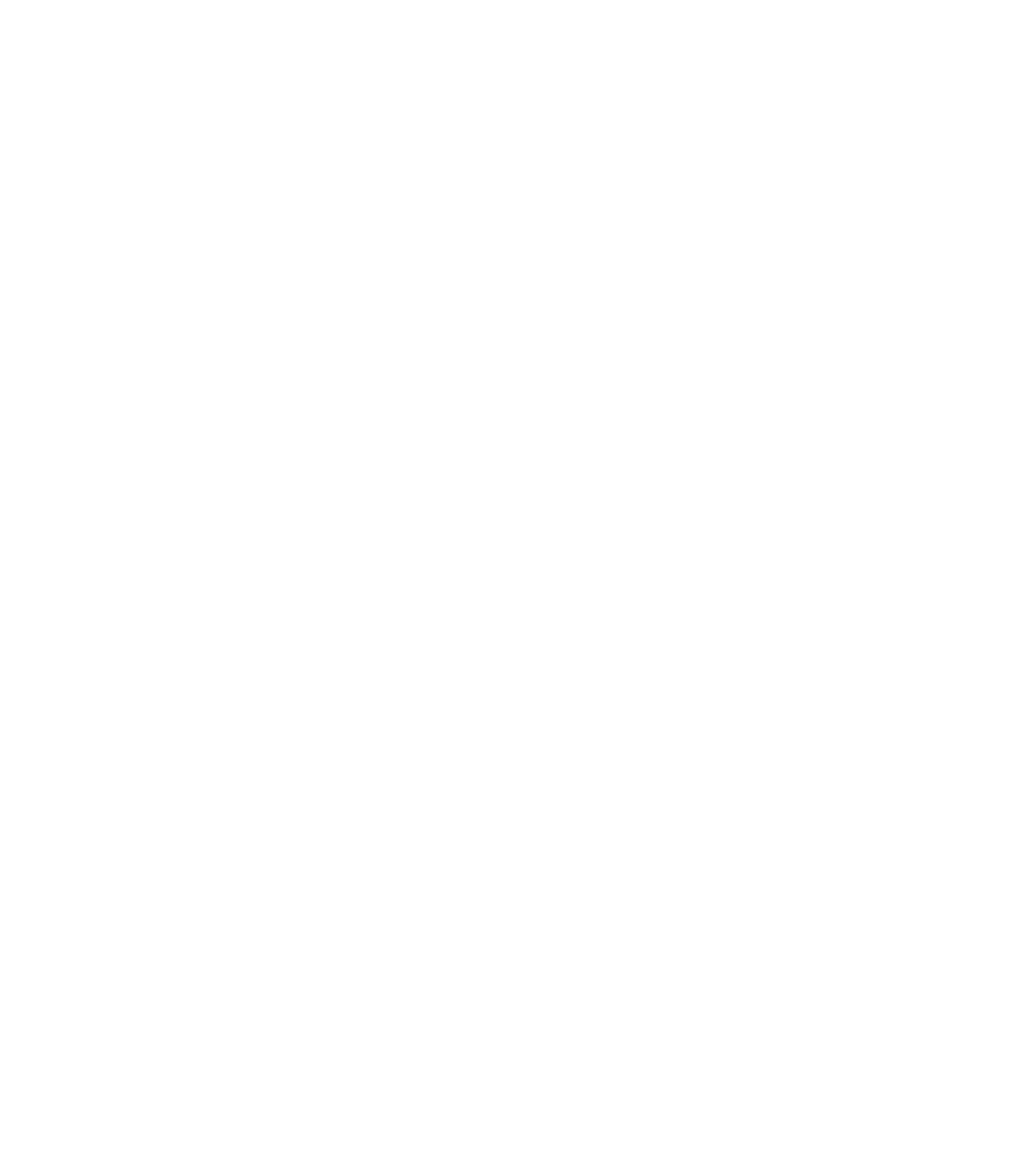
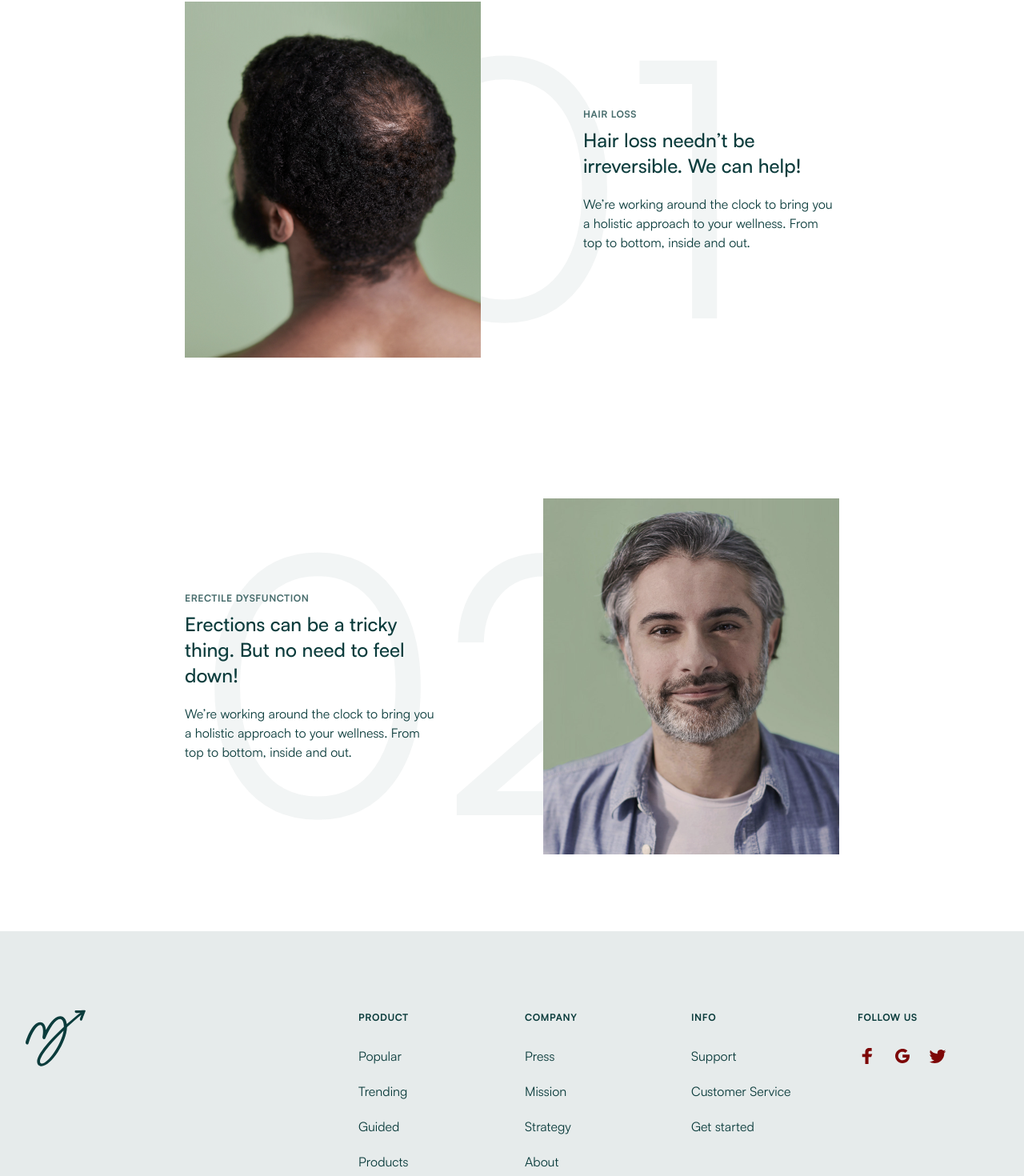
Before and after one commit to aaronmcadam/manual-quiz-lp, a Next.js app: page / in a window 1280 px wide. Shown: the part 927-2397 px from the top of the page at 80% size. Before the commit the page ends 897 px from the top, so only its background shows below. Built offline with nearby package versions, Linux system fonts and the light colour scheme.

Commit message:
desktop layout done

```diff
--- a/src/app/page.tsx
+++ b/src/app/page.tsx
@@ -1,21 +1,25 @@
+import { Button } from "@/components/ui/button";
+import { FacebookLogo } from "@/components/ui/logos/facebook-logo";
+import { GoogleLogo } from "@/components/ui/logos/google-logo";
+import { ManualLogo } from "@/components/ui/logos/manual-logo";
+import { TwitterLogo } from "@/components/ui/logos/twitter-logo";
 import Image from "next/image";
-import { Button } from "@/components/ui/button";
-import { Logo } from "@/components/ui/logo";
 
 export default function Home() {
   return (
     <main>
+      {/* Hero */}
       <div className="flex pt-8 bg-brand/25">
         <div className="mx-auto max-w-2xl">
           <div>
             <span className="sr-only">Manual</span>
-            <Logo />
+            <ManualLogo />
           </div>
           <div className="mt-28">
-            <h2 className="font-medium tracking-tight text-8xl text-brand">
+            <h1 className="font-medium tracking-tight text-8xl text-brand">
               Be good
               <br /> to yourself
-            </h2>
+            </h1>
             <p className="mt-5 text-lg text-brand">
               We’re working around the clock to bring you a holistic approach to
               your wellness. From top to bottom, inside and out.
@@ -27,7 +31,7 @@ export default function Home() {
         </div>
         <Image
           src="/images/hero-bg.png"
-          alt="Hero Logo"
+          alt="Hero Background"
           className="flex-none mt-8 mr-8"
           width={596}
           height={697}
@@ -35,17 +39,188 @@ export default function Home() {
         />
       </div>
 
-      <div className="flex flex-col items-center mt-8">
-        <h3 className="font-medium text-xl">What we can help with</h3>
-        <h4>Hair loss</h4>
-        <h5 className="font-medium text-lg">
-          Hair loss needn’t be irreversible. We can help!
-        </h5>
-        <p>
-          We’re working around the clock to bring you a holistic approach to
-          your wellness. From top to bottom, inside and out.
-        </p>
+      {/* Treatments */}
+      <div className="flex flex-col items-center pt-16 pb-24">
+        <h2 className="font-medium text-brand tracking-tight text-4xl">
+          What we can help with
+        </h2>
+        <div className="mt-16">
+          <div className="flex items-center relative">
+            <Image
+              src="/images/hair-loss.png"
+              className="z-10"
+              alt="Hair loss"
+              width={370}
+              height={445}
+              priority
+            />
+            <span className="select-none text-brand/5 text-[450px] leading-none absolute left-[30%] z-0">
+              01
+            </span>
+            <div className="pl-32 z-10">
+              <div className="flex flex-col max-w-80">
+                <h3 className="font-bold text-xs text-brand/75 uppercase tracking-wider">
+                  Hair loss
+                </h3>
+                <h4 className="font-medium text-2xl text-brand mt-2">
+                  Hair loss needn’t be irreversible. We can help!
+                </h4>
+                <p className="mt-5 text-brand">
+                  We’re working around the clock to bring you a holistic
+                  approach to your wellness. From top to bottom, inside and out.
+                </p>
+              </div>
+            </div>
+          </div>
+          <div className="flex items-center relative mt-44">
+            <span className="select-none text-brand/5 text-[450px] leading-none absolute right-[30%] z-0">
+              02
+            </span>
+            <div className="pr-32 z-10">
+              <div className="flex flex-col max-w-80">
+                <h3 className="font-bold text-xs text-brand/75 uppercase tracking-wider">
+                  Erectile dysfunction
+                </h3>
+                <h4 className="font-medium text-2xl text-brand mt-2">
+                  Erections can be a tricky thing. But no need to feel down!
+                </h4>
+                <p className="mt-5 text-brand">
+                  We’re working around the clock to bring you a holistic
+                  approach to your wellness. From top to bottom, inside and out.
+                </p>
+              </div>
+            </div>
+            <Image
+              src="/images/erectile-dysfunction.png"
+              className="z-10"
+              alt="Erectile dysfunction"
+              width={370}
+              height={445}
+              priority
+            />
+          </div>
+        </div>
       </div>
+      <Footer />
     </main>
   );
 }
+
+const footerNavigation = {
+  product: [
+    { name: "Popular", href: "#" },
+    { name: "Trending", href: "#" },
+    { name: "Guided", href: "#" },
+    { name: "Products", href: "#" },
+  ],
+  company: [
+    { name: "Press", href: "#" },
+    { name: "Mission", href: "#" },
+    { name: "Strategy", href: "#" },
+    { name: "About", href: "#" },
+  ],
+  info: [
+    { name: "Support", href: "#" },
+    { name: "Customer Service", href: "#" },
+    { name: "Get started", href: "#" },
+  ],
+};
+
+function Footer() {
+  return (
+    <footer aria-labelledby="footer-heading" className="bg-brand/10">
+      <h2 id="footer-heading" className="sr-only">
+        Footer
+      </h2>
+      <div className="mx-auto max-w-7xl px-6 py-20 sm:py-24 lg:px-8">
+        <div className="xl:grid xl:grid-cols-3 xl:gap-8">
+          <ManualLogo size={75} />
+          <div className="mt-16 grid grid-cols-2 gap-8 xl:col-span-2 xl:mt-0">
+            <div className="md:grid md:grid-cols-2 md:gap-8">
+              <div>
+                <h3 className="text-xs uppercase tracking-wider font-bold leading-6 text-brand">
+                  Product
+                </h3>
+                <ul role="list" className="mt-6 space-y-5">
+                  {footerNavigation.product.map((item) => (
+                    <li key={item.name}>
+                      <a
+                        href={item.href}
+                        className="leading-6 text-brand hover:text-brand/70"
+                      >
+                        {item.name}
+                      </a>
+                    </li>
+                  ))}
+                </ul>
+              </div>
+              <div className="mt-10 md:mt-0">
+                <h3 className="text-xs uppercase tracking-wider font-bold leading-6 text-brand">
+                  Company
+                </h3>
+                <ul role="list" className="mt-6 space-y-5">
+                  {footerNavigation.company.map((item) => (
+                    <li key={item.name}>
+                      <a
+                        href={item.href}
+                        className="leading-6 text-brand hover:text-brand/70"
+                      >
+                        {item.name}
+                      </a>
+                    </li>
+                  ))}
+                </ul>
+              </div>
+            </div>
+            <div className="md:grid md:grid-cols-2 md:gap-8">
+              <div>
+                <h3 className="text-xs uppercase tracking-wider font-bold leading-6 text-brand">
+                  Info
+                </h3>
+                <ul role="list" className="mt-6 space-y-5">
+                  {footerNavigation.info.map((item) => (
+                    <li key={item.name}>
+                      <a
+                        href={item.href}
+                        className="leading-6 text-brand hover:text-brand/70"
+                      >
+                        {item.name}
+                      </a>
+                    </li>
+                  ))}
+                </ul>
+              </div>
+              <div className="mt-10 md:mt-0">
+                <h3 className="text-xs uppercase tracking-wider font-bold leading-6 text-brand">
+                  Follow us
+                </h3>
+                <ul role="list" className="mt-6 flex gap-5">
+                  <li>
+                    <a href="#" className="leading-6 ">
+                      <FacebookLogo className="text-primary hover:text-primary/70" />
+                    </a>
+                  </li>
+                  <li>
+                    <a href="#" className="leading-6 ">
+                      <GoogleLogo className="text-primary hover:text-primary/70" />
+                    </a>
+                  </li>
+                  <li>
+                    <a href="#" className="leading-6 ">
+                      <TwitterLogo className="text-primary hover:text-primary/70" />
+                    </a>
+                  </li>
+                </ul>
+              </div>
+            </div>
+          </div>
+        </div>
+      </div>
+      <div className="mx-auto max-w-7xl border-brand/10 border-t">
+        <p className="text-center text-brand p-6">
+          &copy; 2024 Manual. All rights reserved.
+        </p>
+      </div>
+    </footer>
+  );
+}
--- /dev/null
+++ b/src/components/ui/logos/facebook-logo.tsx
@@ -0,0 +1,21 @@
+type FacebookLogoProps = {
+  size?: number;
+  className: string;
+};
+
+export function FacebookLogo({ size = 24, className }: FacebookLogoProps) {
+  return (
+    <svg
+      className={className}
+      width={size}
+      height={size}
+      viewBox="0 0 24 24"
+      fill="none"
+    >
+      <path
+        fill="currentColor"
+        d="M9.52866 22L9.5 13.25H5.75V9.5H9.5V7C9.5 3.626 11.5894 2 14.5992 2C16.041 2 17.2801 2.10734 17.6412 2.15531V5.68134L15.5537 5.68229C13.9168 5.68229 13.5998 6.46012 13.5998 7.60155V9.5H18.25L17 13.25H13.5998V22H9.52866Z"
+      />
+    </svg>
+  );
+}
--- /dev/null
+++ b/src/components/ui/logos/google-logo.tsx
@@ -0,0 +1,21 @@
+type GoogleLogoProps = {
+  size?: number;
+  className: string;
+};
+
+export function GoogleLogo({ size = 24, className }: GoogleLogoProps) {
+  return (
+    <svg
+      className={className}
+      width={size}
+      height={size}
+      viewBox="0 0 24 24"
+      fill="none"
+    >
+      <path
+        fill="currentColor"
+        d="M20.9016 10.3612H12.1796V14.0439H17.122C16.3329 16.499 14.3808 17.3173 12.138 17.3173C11.2696 17.3185 10.4137 17.1132 9.64294 16.7189C8.8722 16.3246 8.20936 15.753 7.71066 15.0525C7.21197 14.3521 6.89213 13.5434 6.7783 12.6952C6.66446 11.847 6.75997 10.9843 7.05674 10.1802C7.35351 9.37611 7.84277 8.65442 8.48302 8.07634C9.12327 7.49827 9.8956 7.08088 10.7345 6.85958C11.5734 6.63828 12.4541 6.61961 13.3019 6.80514C14.1497 6.99068 14.9395 7.37495 15.6044 7.92535L18.3207 5.37695C17.2269 4.38545 15.904 3.67186 14.4669 3.2981C13.0298 2.92434 11.5218 2.9017 10.0738 3.23214C8.6258 3.56258 7.2815 4.23612 6.15754 5.19432C5.03358 6.15253 4.16392 7.36645 3.62401 8.73077C3.08409 10.0951 2.89024 11.5686 3.05926 13.0234C3.22828 14.4783 3.75507 15.8705 4.59393 17.0794C5.43279 18.2882 6.55837 19.2771 7.87302 19.9604C9.18768 20.6436 10.6517 21.0004 12.138 21C17.1764 21 21.7322 17.7265 20.9016 10.3612Z"
+      />
+    </svg>
+  );
+}
--- a/src/components/ui/logo.tsx
+++ b/src/components/ui/logos/manual-logo.tsx
@@ -1,14 +1,22 @@
-type LogoProps = {
+type ManualLogoProps = {
   size?: number;
-  color?: string;
+  className?: string;
 };
 
-// TODO: Import the brand colour from the tailwind theme
-export function Logo({ size = 40, color = "#0B3B3C" }: LogoProps) {
+export function ManualLogo({
+  size = 40,
+  className = "text-brand",
+}: ManualLogoProps) {
   return (
-    <svg width={size} height={size} viewBox="0 0 40 40" fill="none">
+    <svg
+      className={className}
+      width={size}
+      height={size}
+      viewBox="0 0 40 40"
+      fill="none"
+    >
       <path
-        fill={color}
+        fill="currentColor"
         fillRule="evenodd"
         d="M10.7 37.038c-.678 0-1.102-.514-1.102-1.356 0-3.976 7.89-13.009 15.761-20.665-1.33 8.599-10.124 22.021-14.66 22.021ZM38.944 1.503c-1.083.026-3.305.11-5.254.138-.686.01-.96.318-.872.76.104.521.447.907.964.92.665.018 1.556-.093 2.699-.149-2.598 1.999-5.74 4.625-8.983 7.548-.38-2.94-1.744-5.292-4.426-5.292-3.898 0-7.796 5.932-9.491 9.237-.17-2.711-1.356-5.254-3.898-5.254C4.397 9.411 0 21.44 0 23.24c0 .615.704 1.087 1.127 1.087.509 0 .674-.254.844-.847 2.203-7.203 5.508-12.204 7.712-12.204 1.101 0 1.949 1.272 1.949 4.238 0 2.182-.372 3.507-.372 4.024 0 .808.71 1.23 1.134 1.23.509 0 .678-.254.933-.847 2.542-6.272 6.694-12.543 9.66-12.543 1.461 0 2.455 1.866 2.537 5.149C16.63 20.776 7.67 30.718 7.67 35.609c0 2.035 1.123 3.209 2.944 3.209 6.538 0 16.77-16.25 16.993-25.952 3.638-3.423 7.107-6.413 9.604-8.315-.384.954-.772 1.881-.969 2.574-.144.506-.056 1.063.566 1.306.394.153.745-.07.9-.51.938-2.676 1.421-3.774 1.995-5.306.375-1.002.335-1.138-.76-1.112Z"
         clipRule="evenodd"
--- /dev/null
+++ b/src/components/ui/logos/twitter-logo.tsx
@@ -0,0 +1,21 @@
+type TwitterLogoProps = {
+  size?: number;
+  className: string;
+};
+
+export function TwitterLogo({ size = 24, className }: TwitterLogoProps) {
+  return (
+    <svg
+      className={className}
+      width={size}
+      height={size}
+      viewBox="0 0 24 24"
+      fill="none"
+    >
+      <path
+        fill="currentColor"
+        d="M19.995 6.68799C20.8914 6.15208 21.5622 5.30823 21.882 4.31399C21.0397 4.81379 20.118 5.16587 19.157 5.35499C17.8246 3.94552 15.7135 3.60251 14.0034 4.51764C12.2933 5.43277 11.4075 7.37948 11.841 9.26999C8.39062 9.09676 5.17598 7.4669 2.99702 4.78599C1.85986 6.74741 2.44097 9.25477 4.32502 10.516C3.64373 10.4941 2.97754 10.3096 2.38202 9.97799C2.38202 9.99599 2.38202 10.014 2.38202 10.032C2.38241 12.0751 3.82239 13.8351 5.82502 14.24C5.19308 14.4119 4.53022 14.4372 3.88702 14.314C4.45022 16.0613 6.06057 17.2583 7.89602 17.294C6.37585 18.4871 4.49849 19.1342 2.56602 19.131C2.22349 19.1315 1.88123 19.1118 1.54102 19.072C3.50341 20.333 5.78738 21.0023 8.12002 21C11.3653 21.0223 14.484 19.7429 16.7787 17.448C19.0734 15.1531 20.3526 12.0342 20.33 8.78899C20.33 8.60299 20.3257 8.41799 20.317 8.23399C21.1575 7.62659 21.8828 6.87414 22.459 6.01199C21.676 6.35905 20.8455 6.58691 19.995 6.68799Z"
+      />
+    </svg>
+  );
+}
```
Also changed, not shown: public/images/erectile-dysfunction.png (added), public/images/hair-loss.png (added).
